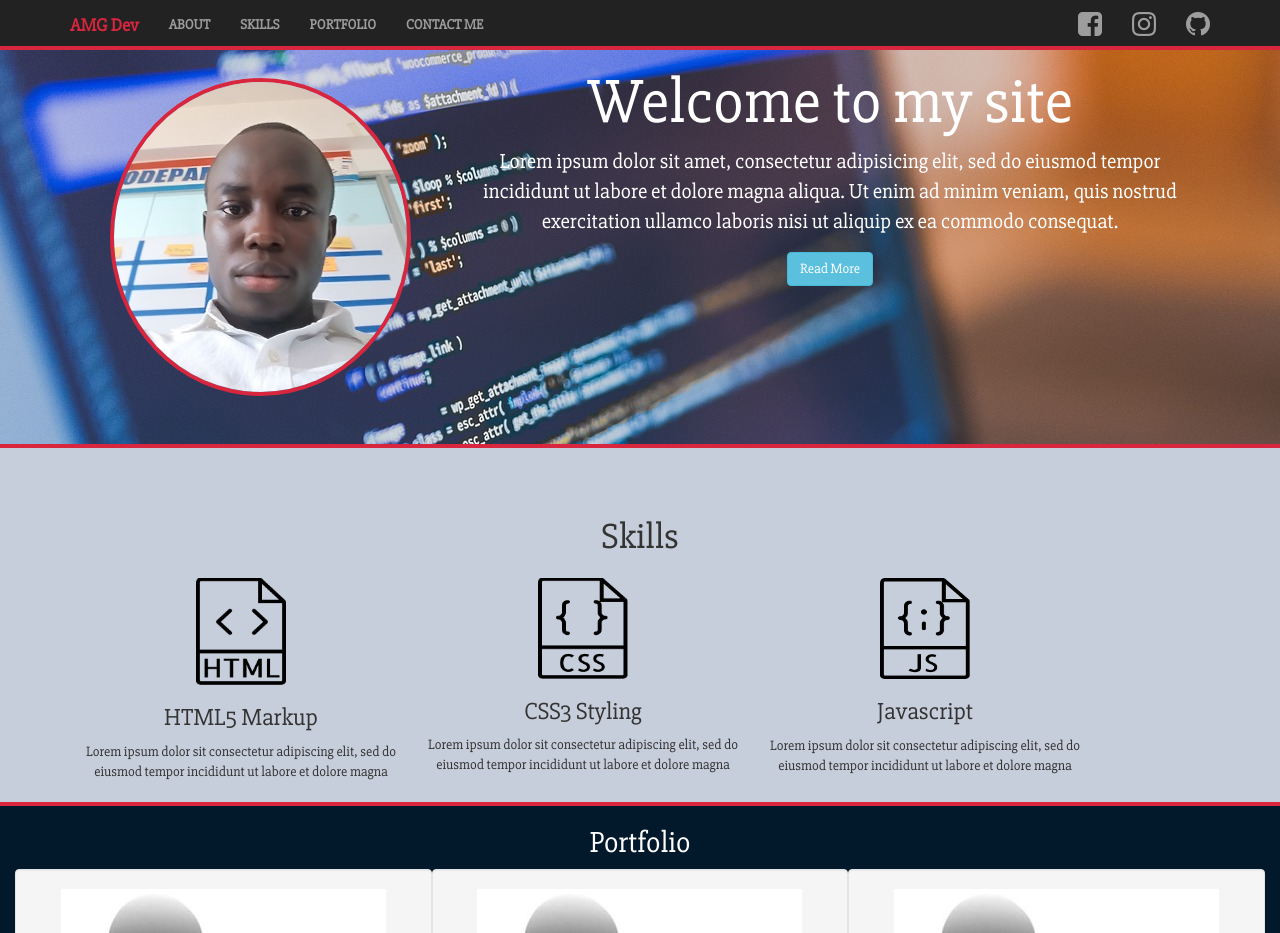
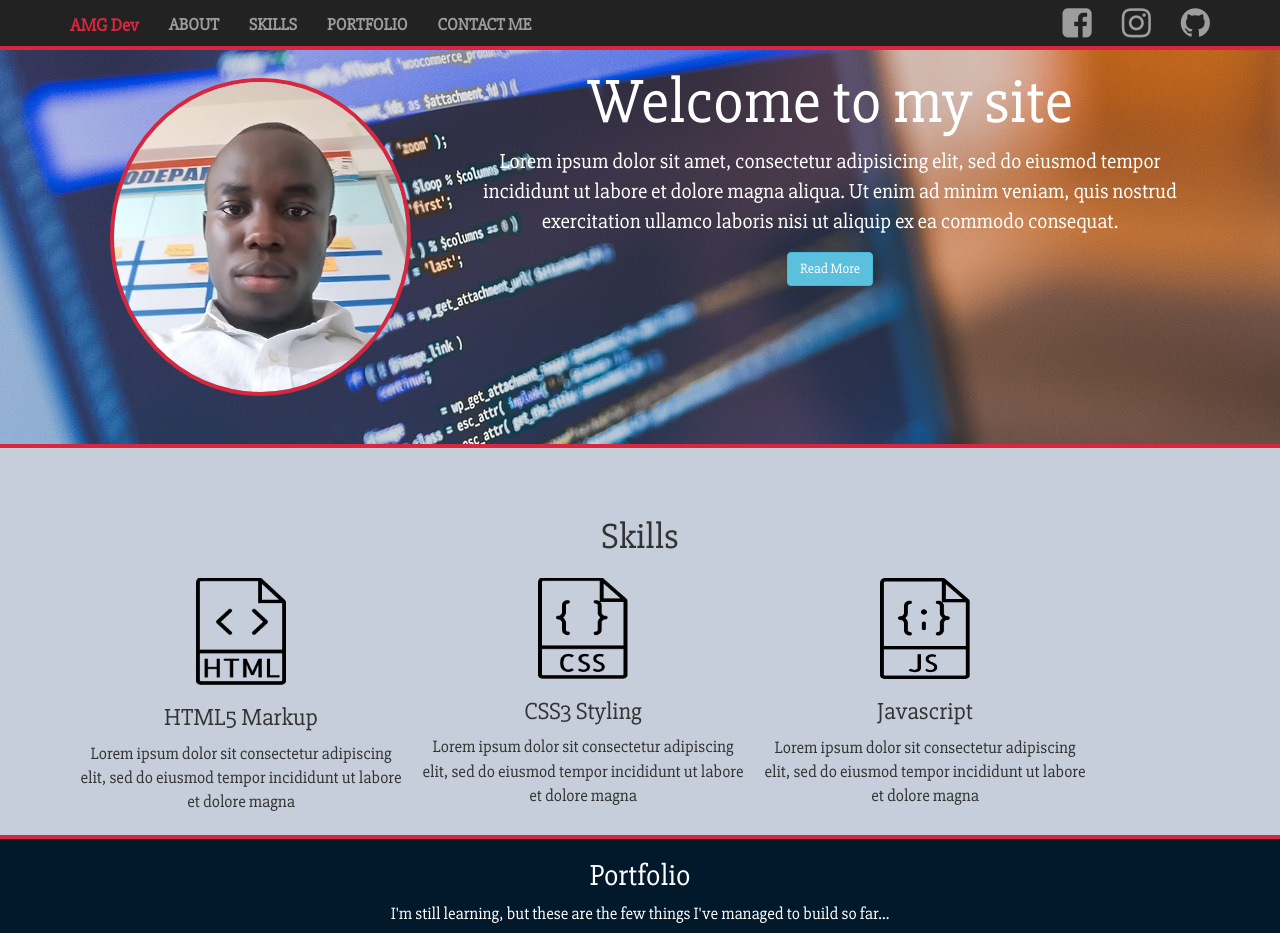
Before and after one commit to AwuorMarvin/MyWebsite, a plain HTML site: page index.html in a window 1280 px wide. Shown: the top 933 px of the page. Drawn offline with nearby package versions, Linux system fonts and the light colour scheme.

Commit message:
refactoring code

```diff
--- a/index.html
+++ b/index.html
@@ -3,7 +3,7 @@
 		<title>Awuor G. Marvin | Portfolio</title>
 		<link rel="stylesheet" href="https://maxcdn.bootstrapcdn.com/bootstrap/3.3.7/css/bootstrap.min.css" integrity="sha384-BVYiiSIFeK1dGmJRAkycuHAHRg32OmUcww7on3RYdg4Va+PmSTsz/K68vbdEjh4u" crossorigin="anonymous">
 		<script src="https://ajax.googleapis.com/ajax/libs/jquery/3.1.1/jquery.min.js"></script>
-		  <link rel="stylesheet" href="https://cdnjs.cloudflare.com/ajax/libs/font-awesome/4.7.0/css/font-awesome.min.css">
+		<link rel="stylesheet" href="https://cdnjs.cloudflare.com/ajax/libs/font-awesome/4.7.0/css/font-awesome.min.css">
 
   		<script src="https://maxcdn.bootstrapcdn.com/bootstrap/3.3.7/js/bootstrap.min.js"></script>
 		<link rel="stylesheet" type="text/css" href="style.css">
@@ -30,7 +30,6 @@
 			            <li><a href="#3"><strong>PORTFOLIO</strong></a></li>
 			            <li><a href="#4"><strong>CONTACT ME</strong></a></li>
 			        </ul>
-
 			        <ul class="nav navbar-nav navbar-right">
 	      				<li><a href="https://www.facebook.com/awuor.marvin" target="_blank"><i class="fa fa-facebook-square fa-2x" aria-hidden="true"></i></a></li>
 	      				<li><a href="https://www.instagram.com/la_marvistar/" target="_blank"><i class="fa fa-instagram fa-2x" aria-hidden="true"></i></a></li>
@@ -39,8 +38,8 @@
     			</div>
 	      	</div><!--container-fluid -->
 	    </nav>
-			<div class="jumbotron text-center">
-				<section id="1">
+			<div class="jumbotron text-center" id="1">
+				<section>
 			    	<div class="container">
 			    		<div class="col-md-4 picimage">
 						    <img  src="./imgs/selfie.jpg" class="img-circle" alt="my-pic"/>
@@ -109,10 +108,11 @@
 					</div>
 				</section>
 			</div>
-			<section id="3">
-				<div class="container-fluid portfolio text-center">
+			<div class="container-fluid portfolio text-center">
+				<section id="3">
 					<div>
 						<h2>Portfolio</h2>
+						<p>I'm still learning, but these are the few things I've managed to build so far...</p>
 						<div class="col-md-4 well">
 							<img src="./imgs/under-construction2.jpg">
 						</div>
@@ -124,8 +124,8 @@
 						</div>
 						<h3>The above will be populated soon.</h3>
 					</div>
-				</div>
-			</section>
+				</section>
+			</div>
 
 			<div class="container">
 				<section id="4">
@@ -171,7 +171,6 @@
 								  		</div>
 									</div>
 
-
 							<!-- Text input-->
 
 							<div class="form-group">
@@ -212,7 +211,6 @@
 		<footer>
 			<p>AMG Web Copyright &copy; 2017.</p>
 		</footer>
-
-	<script class="cssdeck" src="//cdnjs.cloudflare.com/ajax/libs/jquery/1.8.0/jquery.min.js"></script>
+		<script class="cssdeck" src="//cdnjs.cloudflare.com/ajax/libs/jquery/1.8.0/jquery.min.js"></script>
 	</body>
 </html>
--- a/style.css
+++ b/style.css
@@ -3,6 +3,7 @@
 
 body {
 	font-family: 'Slabo 27px', serif;
+	font-size: 17px;
 }
 
 .picimage {
@@ -20,10 +21,6 @@ a:hover {
 }
 a.active {
   color: #D7263D !important;
-}
-
-.navbar-header img {
-	margin-top: -7px;
 }
 
 footer {
@@ -67,6 +64,9 @@ footer {
 	background-color: #02182B;
 	border-top: #D7263D 4px solid;
 }
+.fa {
+	margin-top: -9px;
+}
 .portfolio h3 {
 	color: white;
 }
@@ -87,6 +87,9 @@ span {
 .jumbotron p {
 	color: white;
 
+}
+.portfolio p {
+	color: white;
 }
 .modal-body {
 	background-color: #02182B;
```
